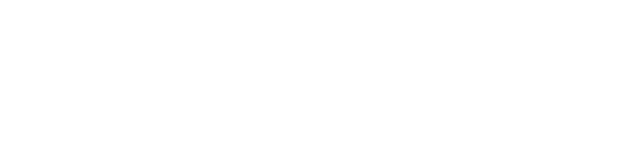
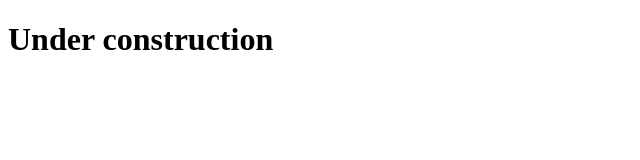
Before and after one commit to elomatt/elomatt.github.io, a plain HTML site: page index.html in a window 1280 px wide. Shown: the whole page, without its empty margins (0-640 px from the left). Drawn offline with Linux system fonts and the light colour scheme.

Commit message:
Added placeholder text

```diff
--- a/index.html
+++ b/index.html
@@ -4,5 +4,6 @@
 <head>
 </head>
 <body>
+<h1>Under construction</h1>
 </body>
 </html>
```
